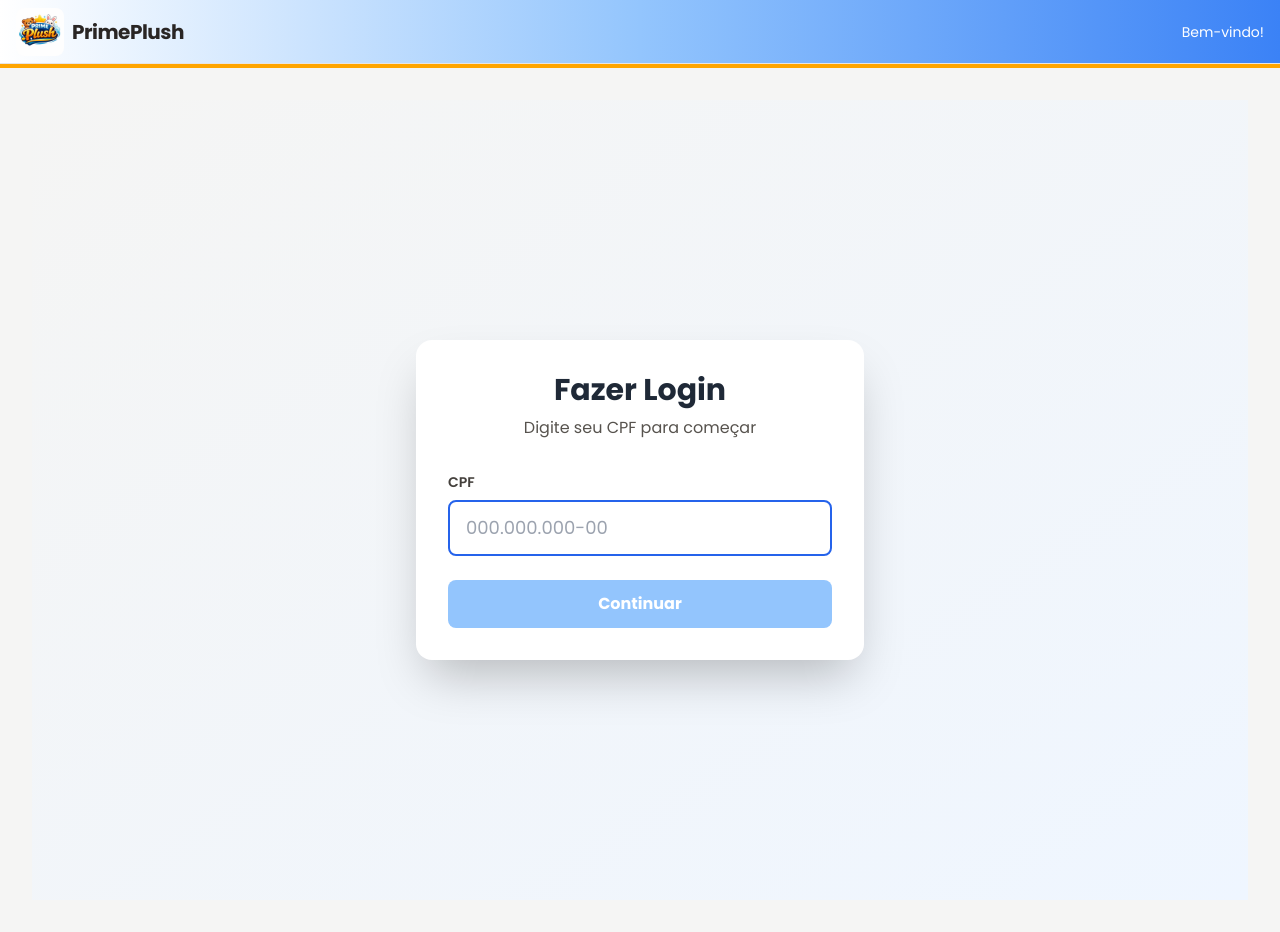
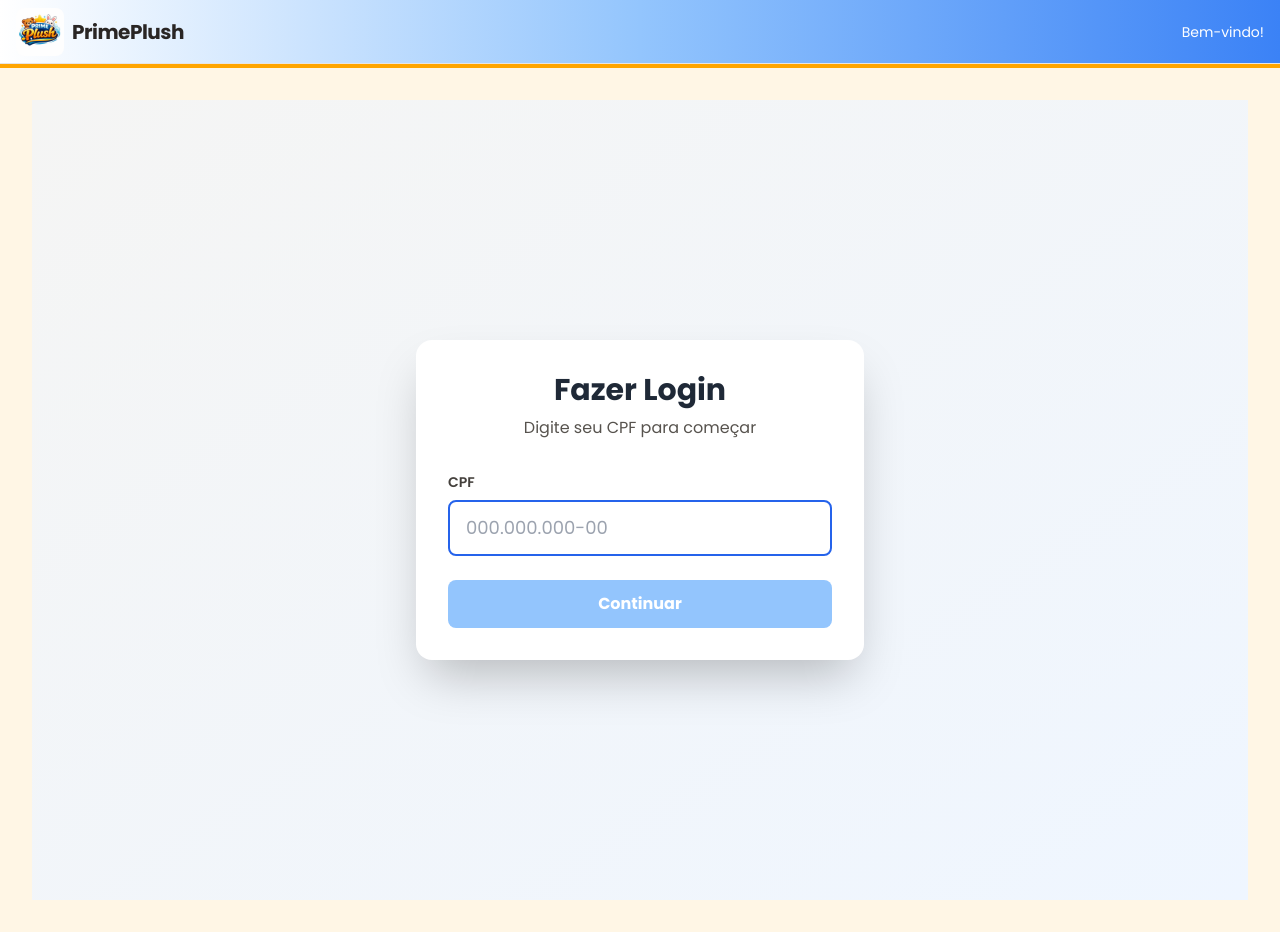
Before and after one commit to MachinePay/PrimePlush, a React (Vite) app: page / in a window 1280 px wide. Built offline with nearby package versions, Linux system fonts and the light colour scheme; no server answers.

Commit message:
claranja no fundo main

```diff
--- a/App.tsx
+++ b/App.tsx
@@ -146,7 +146,7 @@ const RouterBody: React.FC = () => {
     <div className="min-h-screen bg-stone-100 text-stone-800">
       <InactivityGuard />
       <Header />
-      <main className="p-4 md:p-8">
+      <main className="p-4 md:p-8 bg-" style={{ background: '#FFF6E5' }}>
         <Routes>
           <Route path="/superadmin" element={<SuperAdminPage />} />
           <Route path="/" element={<LoginPage />} />
--- a/pages/MenuPage.tsx
+++ b/pages/MenuPage.tsx
@@ -175,7 +175,7 @@ const CartSidebar: React.FC<CartSidebarProps> = ({
   return (
     <div
       className={containerClass}
-      style={isMobile ? undefined : { background: '#FFF6E5' }}
+      style={isMobile ? undefined : { background: '#e8c88c' }}
     >
       {/* Header do Carrinho */}
       <div
```
